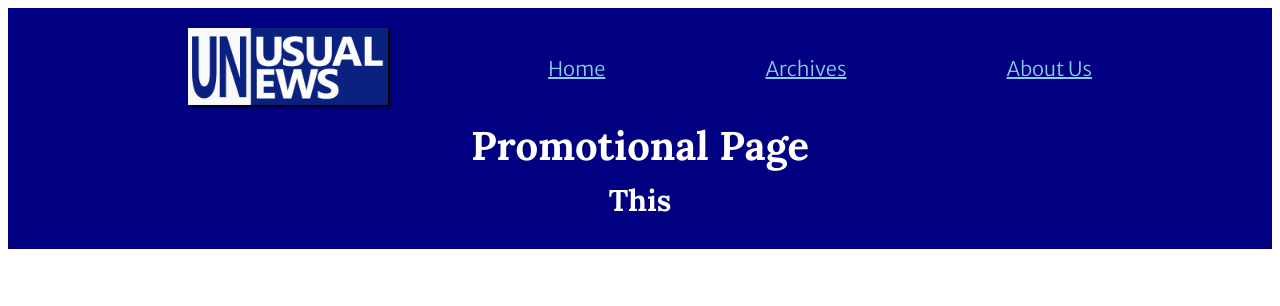
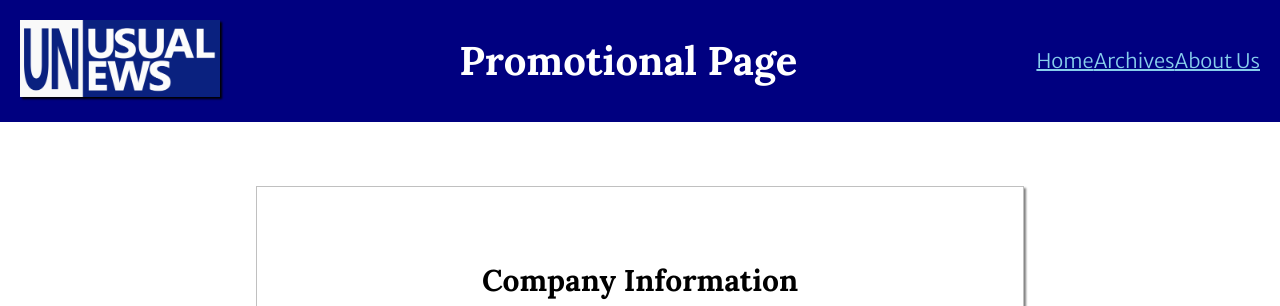
Before and after one commit to shontzu/unusual-news, a PHP site: page /devInfo.html in a window 1280 px wide. Shown: the top 306 px of the page. Run offline with PHP 8.4, Linux system fonts and the light colour scheme.

Commit message:
new header design

```diff
--- a/devInfo.html
+++ b/devInfo.html
@@ -14,14 +14,15 @@
 <body>
     <header>
         <ul>
-            <li id="logo"><img src="src/Logo1.png" alt="Dummy floating object" width=200px style="box-shadow: 2px 2px 2px black"></li>
-            <li><a href="index.html">Home</a></li>
-            <li><a href="">Archives</a></li>
-            <li><a href="">About Us</a></li>
+          <li><img src="src/Logo1.png" width=200px style="box-shadow: 2px 2px 2px black"></li>
         </ul>
-        <h1>Promotional Page</h1>
-        <h2 class="tagline"></h2>
-    </header>
+        <h1 id="hide">Promotional Page</h1>
+        <ul>
+          <li><a href="index.html">Home</a></li>
+          <li><a href="">Archives</a></li>
+          <li><a href="">About Us</a></li>
+        </ul>
+      </header>
 
     <article>
         <h2>Company Information</h2>
--- a/style.css
+++ b/style.css
@@ -5,7 +5,14 @@ header,footer {
     text-align: center;
 }
 
+header {
+    display:flex;
+    justify-content: space-between;
+    align-items: center;
+}
+
 body {
+    margin:0;
     font-family:'Merriweather Sans', sans-serif;
     text-align: justify;
     font-size: 20px;
@@ -176,7 +183,7 @@ article {
 
 /* For mobile phones: */
 @media only screen and (max-width: 800px) {
-    #logo {
+    #hide {
         display:none;
     }
 }
```
Also changed, not shown: index.html (+6 -4 lines).
